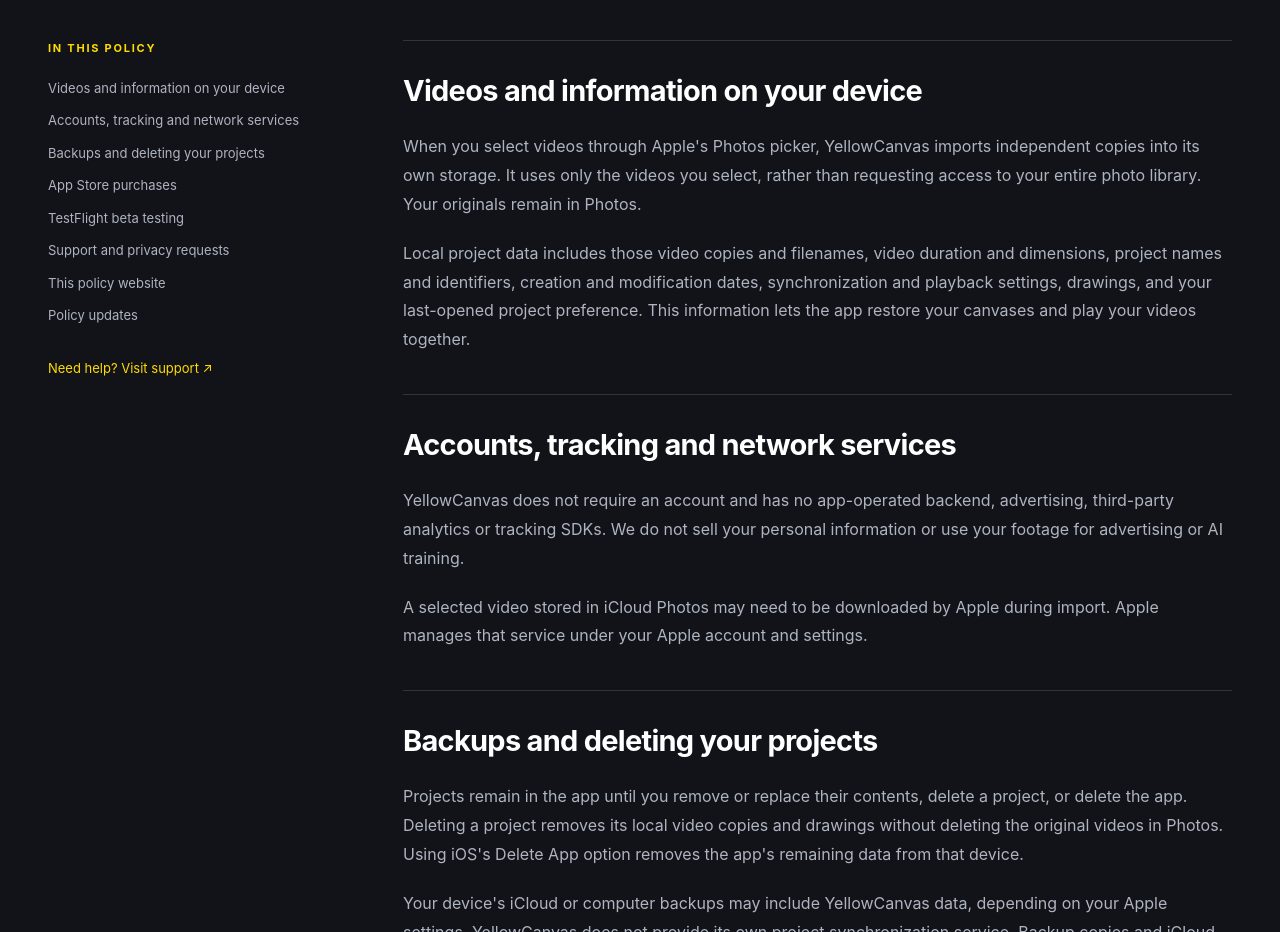
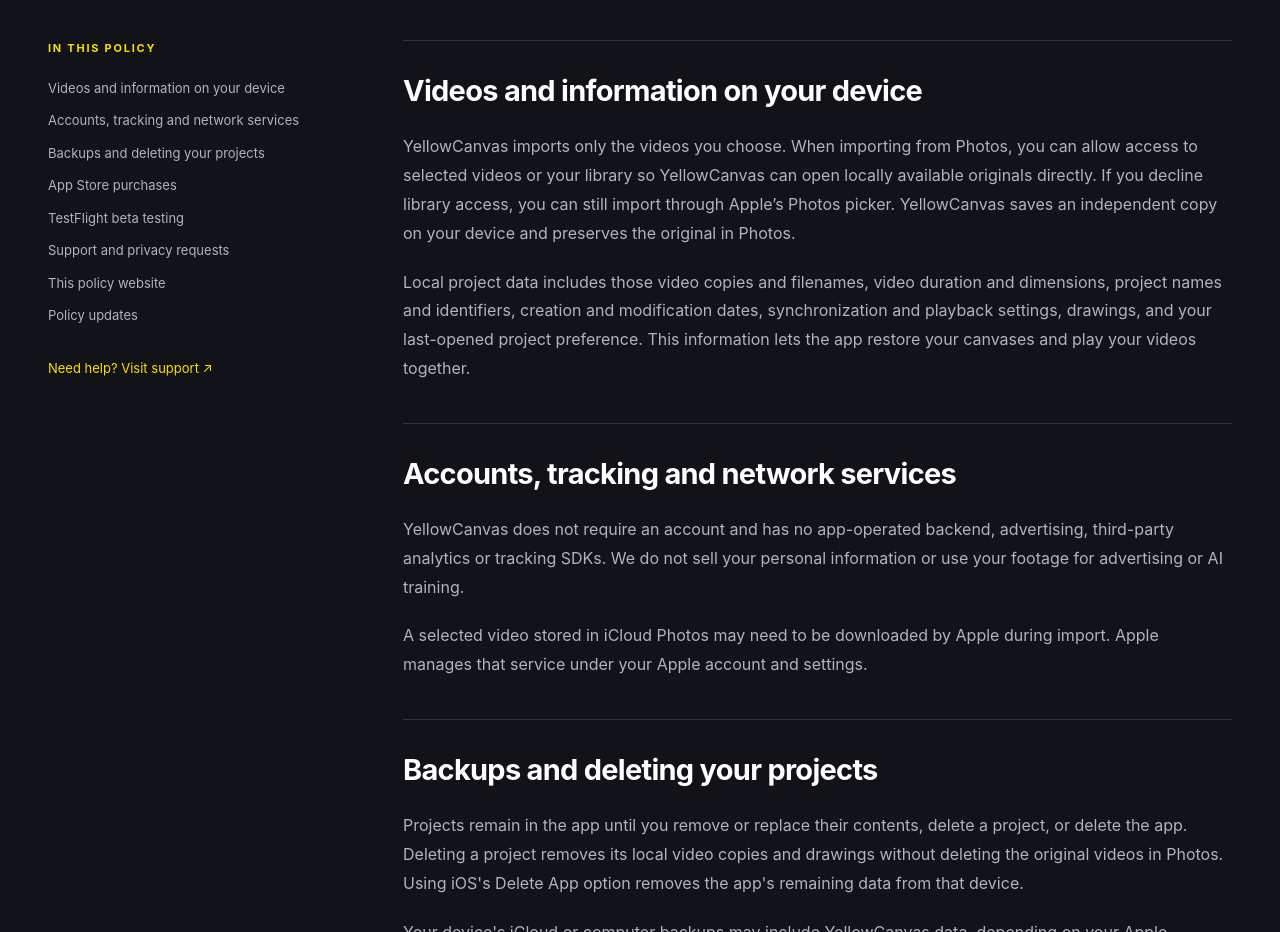
Before and after one commit to coofzilla/yellow_canvas_web, a plain HTML site: page privacy/index.html in a window 1280 px wide. Shown: the part 860-1792 px from the top of the page. Drawn offline with Linux system fonts and the light colour scheme.

Commit message:
docs: explain optional Photos access for local imports

```diff
--- a/privacy/index.html
+++ b/privacy/index.html
@@ -37,7 +37,7 @@
       </nav><div class="policy-content">
         <section aria-labelledby="on-your-device">
       <h2 id="on-your-device">Videos and information on your device</h2>
-      <p>When you select videos through Apple's Photos picker, YellowCanvas imports independent copies into its own storage. It uses only the videos you select, rather than requesting access to your entire photo library. Your originals remain in Photos.</p>
+      <p>YellowCanvas imports only the videos you choose. When importing from Photos, you can allow access to selected videos or your library so YellowCanvas can open locally available originals directly. If you decline library access, you can still import through Apple’s Photos picker. YellowCanvas saves an independent copy on your device and preserves the original in Photos.</p>
       <p>Local project data includes those video copies and filenames, video duration and dimensions, project names and identifiers, creation and modification dates, synchronization and playback settings, drawings, and your last-opened project preference. This information lets the app restore your canvases and play your videos together.</p>
     </section>
         <section aria-labelledby="accounts-and-services">
```
